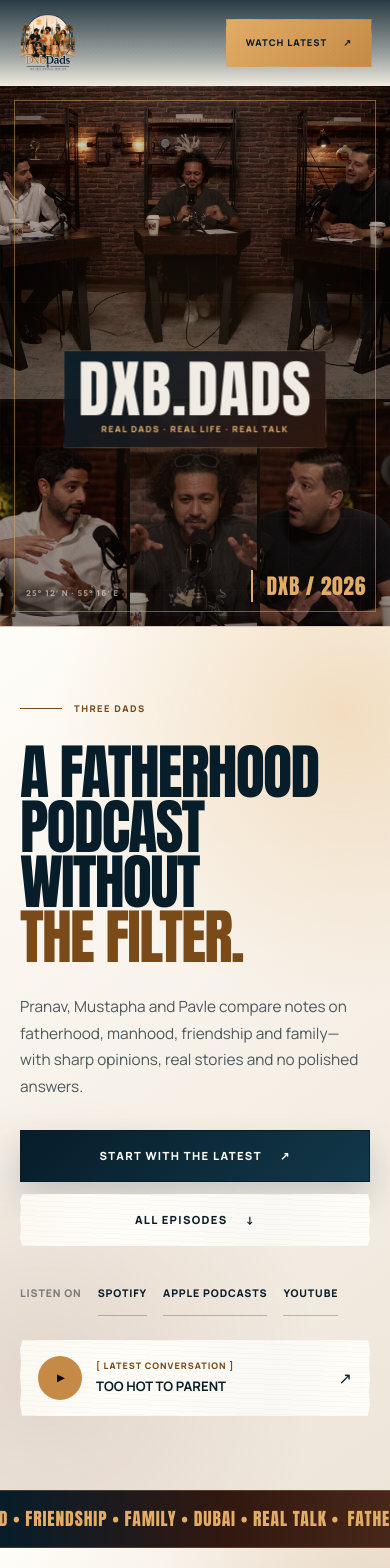
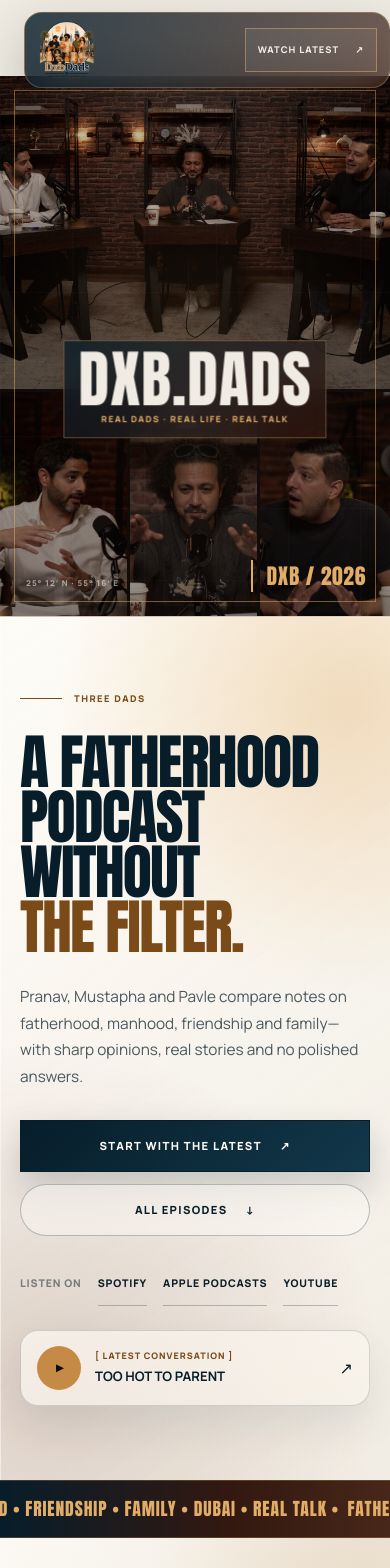
Before and after one commit to lohithlalesh/dxb-dads, a Next.js app: page / in a window 390 px wide. Shown: the top 1568 px of the page. Built offline with nearby package versions, Linux system fonts and the light colour scheme; no server answers.

Commit message:
Limit paper cutout treatment to host cards

```diff
--- a/app/globals.css
+++ b/app/globals.css
@@ -4142,371 +4142,79 @@
   }
 }
 
-/* Paper-cut editorial system — tactile, square-edged and image-led. */
-
-:root {
-  --paper-cut:
+/* Host portraits only: tactile white-paper cutouts, like pinned editorial prints. */
+
+.hosts {
+  --host-paper-edge:
     polygon(
-      0.7% 0.25%, 16% 0%, 35% 0.35%, 53% 0.05%, 72% 0.3%, 89% 0%, 99.45% 0.3%,
-      100% 15%, 99.7% 33%, 100% 51%, 99.65% 69%, 100% 86%, 99.4% 99.65%,
-      84% 100%, 66% 99.7%, 49% 100%, 31% 99.65%, 14% 100%, 0.55% 99.7%,
-      0% 84%, 0.35% 66%, 0% 48%, 0.3% 29%, 0% 12%
+      0.7% 0.25%, 17% 0%, 35% 0.3%, 53% 0.08%, 72% 0.34%, 88% 0%, 99.35% 0.28%,
+      100% 17%, 99.7% 35%, 100% 53%, 99.62% 72%, 100% 88%, 99.35% 99.62%,
+      84% 100%, 66% 99.7%, 49% 100%, 31% 99.66%, 14% 100%, 0.6% 99.7%,
+      0% 84%, 0.34% 65%, 0% 47%, 0.32% 29%, 0% 12%
     );
-  --paper-cut-alt:
-    polygon(
-      0.25% 0.55%, 14% 0%, 31% 0.32%, 48% 0%, 67% 0.38%, 84% 0.05%, 99.7% 0.5%,
-      99.45% 18%, 100% 36%, 99.6% 54%, 100% 72%, 99.55% 88%, 99.8% 99.4%,
-      86% 100%, 69% 99.68%, 52% 100%, 34% 99.62%, 17% 100%, 0.2% 99.5%,
-      0.55% 83%, 0% 65%, 0.42% 46%, 0% 27%, 0.48% 11%
-    );
-  --paper-surface:
-    linear-gradient(98deg, rgba(122, 74, 25, 0.025), transparent 28%, rgba(7, 29, 42, 0.018) 72%, transparent),
-    repeating-linear-gradient(2deg, rgba(50, 24, 16, 0.018) 0 1px, transparent 1px 5px),
-    #fffdf8;
-}
-
-body {
-  background:
-    radial-gradient(circle at 12% 10%, rgba(197, 139, 70, 0.14), transparent 26%),
-    linear-gradient(120deg, #e7ded0, var(--paper) 38%, #e8dfd2);
-}
-
-/* Clean navigation: no floating glass container. */
-.split-hero .site-header {
-  top: 0;
-  left: 0;
-  width: 100%;
-  min-height: 106px;
-  padding: 18px 38px;
-  border: 0;
-  border-radius: 0;
-  background: linear-gradient(180deg, rgba(7, 29, 42, 0.82), rgba(7, 29, 42, 0.32) 62%, transparent);
-  box-shadow: none;
-  color: var(--paper);
-  backdrop-filter: none;
-  -webkit-backdrop-filter: none;
-}
-
-.split-hero .site-header nav {
-  display: flex;
-  align-items: center;
-  gap: 4px;
-  padding: 5px 10px;
-  background: var(--paper-surface);
-  filter: drop-shadow(0 10px 20px rgba(7, 29, 42, 0.14));
-  clip-path: var(--paper-cut);
-}
-
-.split-hero .site-header nav a {
-  min-height: 44px;
-  padding: 0 14px;
-  color: var(--navy);
-}
-
-.split-hero .site-header nav a::after {
-  right: 14px;
-  left: 14px;
-  background: var(--gold-deep);
-}
-
-.split-hero .nav-cta {
-  min-height: 48px;
-  padding: 0 20px;
-  border: 0;
-  border-radius: 0;
-  background: linear-gradient(135deg, var(--gold-bright), var(--gold));
-  color: var(--navy);
-  filter: drop-shadow(0 10px 20px rgba(50, 24, 16, 0.2));
-  clip-path: var(--paper-cut-alt);
-}
-
-.split-hero .nav-cta:hover {
-  background: var(--paper-surface);
-  color: var(--navy);
-  transform: translateY(-2px) rotate(-0.35deg);
-}
-
-.hero-editorial {
-  background:
-    radial-gradient(circle at 88% 10%, rgba(226, 173, 103, 0.34), transparent 34%),
-    radial-gradient(circle at 10% 86%, rgba(107, 52, 35, 0.12), transparent 34%),
-    linear-gradient(145deg, #fffdf8, #eee5d9);
-  box-shadow: none;
-}
-
-.poster-wordmark,
-.photo-badge,
-.on-air {
-  border-radius: 0;
-  background:
-    linear-gradient(135deg, rgba(7, 29, 42, 0.94), rgba(50, 24, 16, 0.92));
-  backdrop-filter: none;
-  -webkit-backdrop-filter: none;
-  clip-path: var(--paper-cut-alt);
-}
-
-.hero-editorial .hero-secondary,
-.editorial-now-playing {
-  border: 0;
-  border-radius: 0;
-  background: var(--paper-surface);
-  color: var(--navy);
-  filter: drop-shadow(0 14px 26px rgba(50, 24, 16, 0.1));
-  backdrop-filter: none;
-  -webkit-backdrop-filter: none;
-  clip-path: var(--paper-cut);
-}
-
-.hero-editorial .hero-secondary {
-  padding-right: 22px;
-  padding-left: 22px;
-}
-
-.editorial-now-playing {
-  padding: 15px 18px;
-}
-
-.hero-editorial .hero-secondary:hover,
-.editorial-now-playing:hover {
-  background:
-    linear-gradient(110deg, rgba(226, 173, 103, 0.24), transparent 48%),
-    var(--paper-surface);
-  color: var(--gold-deep);
-}
-
-/* White paper cutouts replace glass boxes across the site. */
-.intro-copy,
-.featured-episode,
-.recent-card,
+}
+
+.host-grid {
+  gap: clamp(24px, 2.4vw, 38px);
+}
+
 .host-card,
-.archive-card,
-.faq-list,
-.listen-panel,
-.show-notes,
-.platform-grid {
-  border: 0;
-  border-radius: 0;
-  background: var(--paper-surface);
-  box-shadow: none;
-  filter: drop-shadow(0 22px 28px rgba(50, 24, 16, 0.11));
-  backdrop-filter: none;
-  -webkit-backdrop-filter: none;
-  clip-path: var(--paper-cut);
-}
-
-.recent-card:nth-child(even),
-.host-card:nth-child(even),
-.archive-card:nth-child(even) {
-  clip-path: var(--paper-cut-alt);
-}
-
-.featured-episode:hover,
-.recent-card:hover,
-.host-card:hover,
-.archive-card:hover {
-  box-shadow: none;
-  filter: drop-shadow(0 28px 34px rgba(50, 24, 16, 0.16));
-}
-
-.recent-card:nth-child(3n + 1),
-.host-card:nth-child(3n + 1) {
-  transform: rotate(-0.25deg);
-}
-
-.recent-card:nth-child(3n + 2),
-.host-card:nth-child(3n + 2) {
-  transform: rotate(0.2deg);
-}
-
-.recent-card:nth-child(3n + 3),
-.host-card:nth-child(3n + 3) {
-  transform: rotate(-0.1deg);
-}
-
-.recent-card:hover,
-.host-card:hover {
-  transform: translateY(-7px) rotate(0);
-}
-
-.intro-copy {
-  padding: clamp(26px, 3vw, 40px);
-}
-
-.featured-episode,
-.recent-card,
-.host-card,
-.archive-card {
+.hosts .host-card {
+  position: relative;
+  padding: 10px 10px 0;
   overflow: hidden;
-}
-
-.episode-media,
-.recent-image,
-.host-portrait,
-.archive-media {
-  border: 8px solid #fffdf8;
-  border-bottom: 0;
-}
-
-.featured-episode .episode-media {
-  border-right: 0;
-  border-bottom: 8px solid #fffdf8;
-}
-
-.episode-content,
-.recent-card > div,
-.host-info,
-.archive-copy {
-  position: relative;
-  z-index: 2;
-  background:
-    linear-gradient(104deg, rgba(197, 139, 70, 0.035), transparent 42%),
-    #fffdf8;
-}
-
-.episode-content h3,
-.recent-card h3,
-.host-info h3,
-.archive-copy h2,
-.show-notes h2,
-.faq h2 {
-  color: var(--navy);
-}
-
-.latest,
-.hosts,
-.faq,
-.archive-grid,
-.episode-body {
-  background:
-    radial-gradient(circle at 10% 14%, rgba(197, 139, 70, 0.14), transparent 28%),
-    radial-gradient(circle at 88% 82%, rgba(107, 52, 35, 0.08), transparent 30%),
-    linear-gradient(145deg, #ded5c8, #f1ece3 48%, #e4dbce);
-}
-
-.intro {
-  background:
-    radial-gradient(circle at 92% 12%, rgba(197, 139, 70, 0.18), transparent 28%),
-    linear-gradient(118deg, #fffdf8, #eee5d9 54%, #e4d9ca);
-}
-
-.section-heading,
-.recent-heading {
-  border-color: rgba(7, 29, 42, 0.18);
-}
-
-.host-portrait > span,
-.recent-image > span,
-.archive-media > span {
-  text-shadow: 0 2px 10px rgba(0, 0, 0, 0.32);
-}
-
-.faq-list {
-  padding: 10px 28px;
-}
-
-.faq details,
-.show-notes ul,
-.show-notes li,
-.listen-panel a,
-.share-row,
-.platform-grid a {
-  border-color: rgba(7, 29, 42, 0.16);
-}
-
-.listen-panel,
-.show-notes {
-  padding: 30px;
-}
-
-.platform-grid {
-  padding: 12px 20px;
-}
-
-.platform-grid a:hover {
-  background: rgba(197, 139, 70, 0.1);
-}
-
-.instagram-card {
   border: 0;
   border-radius: 0;
   background:
-    radial-gradient(circle at 88% 12%, rgba(226, 173, 103, 0.18), transparent 34%),
-    linear-gradient(135deg, var(--navy), var(--brick));
-  filter: drop-shadow(0 22px 28px rgba(50, 24, 16, 0.16));
-  backdrop-filter: none;
-  -webkit-backdrop-filter: none;
-  clip-path: var(--paper-cut-alt);
-}
-
-.episode-player {
-  border: 8px solid #fffdf8;
+    repeating-linear-gradient(2deg, rgba(50, 24, 16, 0.018) 0 1px, transparent 1px 5px),
+    #fffdf8;
+  box-shadow: none;
+  filter: drop-shadow(0 22px 28px rgba(50, 24, 16, 0.14));
+  clip-path: var(--host-paper-edge);
+  transform-origin: 50% 50%;
+  transition: transform 220ms ease, filter 220ms ease;
+}
+
+.host-card:nth-child(1) {
+  transform: rotate(-0.4deg);
+}
+
+.host-card:nth-child(2) {
+  transform: rotate(0.35deg);
+}
+
+.host-card:nth-child(3) {
+  transform: rotate(-0.22deg);
+}
+
+.host-card:hover {
+  box-shadow: none;
+  filter: drop-shadow(0 28px 34px rgba(50, 24, 16, 0.19));
+  transform: translateY(-7px) rotate(0);
+}
+
+.host-portrait {
+  border: 0;
   border-radius: 0;
-  box-shadow: none;
-  filter: drop-shadow(0 28px 36px rgba(0, 0, 0, 0.26));
-  clip-path: var(--paper-cut);
-}
-
-.archive-cta,
-.episode-next,
-.listen,
-.follow {
-  background:
-    radial-gradient(circle at 88% 16%, rgba(255, 253, 248, 0.26), transparent 26%),
-    linear-gradient(118deg, var(--gold-bright), var(--gold) 58%, #9d612c);
-}
-
-.show-poster-collage img,
-.episode-media img,
-.recent-image img,
-.archive-media img,
-.studio-photo,
-.studio-image img,
-.host-portrait img,
-.audio-poster img {
-  filter: saturate(0.82) contrast(1.06) sepia(0.06) brightness(0.94);
-}
-
-@media (max-width: 1080px) {
-  .split-hero .site-header nav {
-    display: none;
-  }
-}
-
-@media (max-width: 820px) {
-  .split-hero .site-header {
-    top: 0;
-    left: 0;
-    width: 100%;
-    min-height: 86px;
-    padding: 10px 18px;
-    background: linear-gradient(180deg, rgba(7, 29, 42, 0.86), rgba(7, 29, 42, 0.34) 66%, transparent);
-  }
-
-  .featured-episode .episode-media {
-    border-right: 8px solid #fffdf8;
-    border-bottom: 0;
-  }
-}
-
-@media (max-width: 560px) {
-  .intro-copy,
-  .faq-list,
-  .listen-panel,
-  .show-notes,
-  .platform-grid {
-    padding: 22px;
-    border-radius: 0;
-  }
-
-  .episode-media,
-  .recent-image,
-  .host-portrait,
-  .archive-media,
-  .episode-player {
-    border-width: 5px;
-  }
-
-  .featured-episode .episode-media {
-    border-right-width: 5px;
-  }
-}
+}
+
+.host-info {
+  position: relative;
+  z-index: 2;
+  padding: 26px 18px 30px;
+  background: transparent;
+}
+
+.host-info h3 {
+  color: var(--navy);
+}
+
+@media (max-width: 860px) {
+  .host-grid {
+    gap: 28px;
+  }
+
+  .host-card:nth-child(n) {
+    transform: rotate(0);
+  }
+}
--- a/design-system/dxb-dads/MASTER.md
+++ b/design-system/dxb-dads/MASTER.md
@@ -4,7 +4,7 @@
 `pages/` may override it when a route needs a deliberate exception.
 
 **Product:** Podcast discovery and publishing hub
-**Direction:** Editorial cinema — warm paper, bold photography, tactile cutouts
+**Direction:** Editorial cinema — warm, chromatic, tactile, spacious
 **Design dials:** Variance 6/10 · Motion 4/10 · Density 3/10
 
 ## Experience principles
@@ -35,10 +35,9 @@
 | Highlight gold | `--gold-bright` | `#e2ad67` |
 | Dark gold copy | `--gold-deep` | `#7a4a19` |
 
-Use navy, brick, ivory and gold as the heritage palette. Primary cards and
-content panels use warm-white paper surfaces with subtly irregular cut edges,
-never rounded glass containers. Body copy always sits on an opaque surface with
-WCAG AA contrast.
+Use navy, brick, ivory and gold as the heritage palette. Glass treatments may
+soften navigation, utility controls and grouped cards, but body copy must always
+sit on a sufficiently opaque surface with WCAG AA contrast.
 
 ### Typography
 
@@ -67,9 +66,6 @@
 
 - Logo left, four or fewer navigation choices, one high-priority latest-episode
   action on the right.
-- Keep the header edge-to-edge and visually light. Navigation links may sit on
-  a small ivory paper strip and the CTA on a gold ticket, but never wrap the
-  entire header in a floating rounded container.
 - Mobile may collapse the anchor links, but the latest-episode action must stay
   visible.
 - Every link has a visible keyboard focus state and at least a 44px touch area.
@@ -90,14 +86,20 @@
 ### Episode cards
 
 - Reserve media space with an aspect ratio to prevent layout shift.
-- Frame imagery in warm-white paper with subtly torn cut edges, square corners
-  and a soft physical drop shadow.
 - The newest full episode gets the only large feature treatment.
 - Older releases flow into a three-column desktop grid and a single-column
   mobile list automatically.
 - Cards link to durable episode pages; external watch/listen links are secondary.
 - When a platform thumbnail is unavailable, use a different real podcast frame
   rather than repeating the hero or host imagery.
+
+### Host portraits
+
+- Treat only the three host cards as tactile white-paper cutouts: a warm-white
+  border around each photograph, a subtly irregular edge, restrained rotation,
+  and a soft paper shadow.
+- Keep navigation, episode cards, platform panels and long-form content outside
+  this cutout treatment.
 
 ### Platform links
 
@@ -137,7 +139,7 @@
 
 - No cluttered grids of equal-priority cards.
 - No generic blue/purple streaming-service palette.
-- No glassmorphism or rounded floating containers.
+- No low-opacity glass behind long-form body copy.
 - No emoji used as interface controls.
 - No tiny icon-only controls.
 - No manually maintained “latest episode” copy.
```
